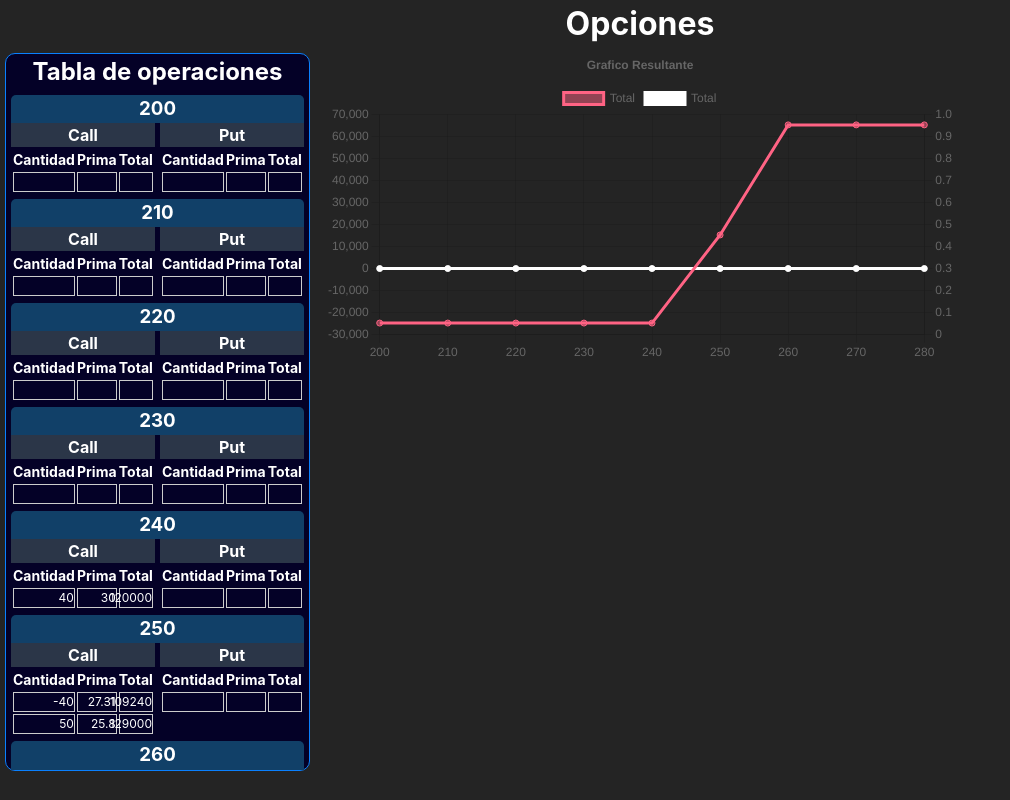
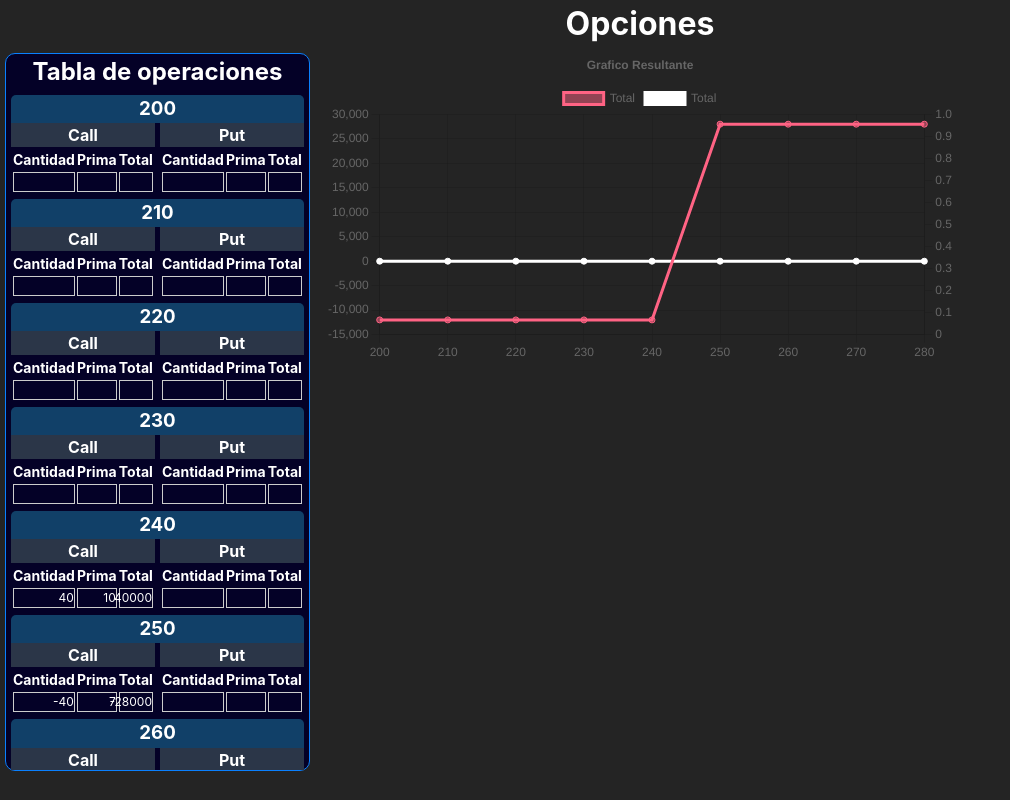
Before and after one commit to Santiago1987/vikingo-bursatil-app, a React (Vite) app in the folder frontend/: page / in a window 1280 px wide. Shown: the whole page, without its empty margins (0-1010 px from the left). Built offline with nearby package versions, Linux system fonts and the light colour scheme.

Commit message:
arreglando el calculo de opciones

```diff
--- a/frontend/src/opciones/containers/main/Opciones.tsx
+++ b/frontend/src/opciones/containers/main/Opciones.tsx
@@ -17,17 +17,14 @@ type OpcionesResult = {
 
 const ini_state = {
   240: {
-    call: [{ cantidad: 40, prima: 30 }],
+    call: [{ cantidad: 40, prima: 10 }],
     put: [],
   },
   250: {
-    call: [
-      { cantidad: -40, prima: 27.31 },
-      { cantidad: 50, prima: 25.8 },
-    ],
+    call: [{ cantidad: -40, prima: 7 }],
     put: [],
   },
-  260: { call: [{ cantidad: -50, prima: 23 }], put: [] },
+  260: { call: [], put: [] },
 };
 
 export const Opciones = () => {
--- a/frontend/src/opciones/utils/getCalculosOpciones.ts
+++ b/frontend/src/opciones/utils/getCalculosOpciones.ts
@@ -29,11 +29,12 @@ export const getCalculosOpciones = (
     if (call && call.length > 0) {
       for (let operation of call) {
         let { cantidad, prima } = operation;
-
+        if (cantidad && prima) {
           primaCall -= cantidad * prima * 100;
           primaTotal -= cantidad * prima * 100;
 
           callAcum[base] += cantidad * 100;
+        }
       }
     }
 
@@ -41,7 +42,7 @@ export const getCalculosOpciones = (
     if (put && put.length > 0) {
       for (let operation of put) {
         let { cantidad, prima } = operation;
-
+        if (cantidad && prima) {
           primaPut -= cantidad * prima * 100;
           primaTotal -= cantidad * prima * 100;
 
@@ -49,8 +50,7 @@ export const getCalculosOpciones = (
         }
       }
     }
-
-  console.log("callacum", callAcum);
+  }
 
   //Calculos de coordenadas
   //CALL
```
Lines whose indentation alone changed are shown as unchanged.
